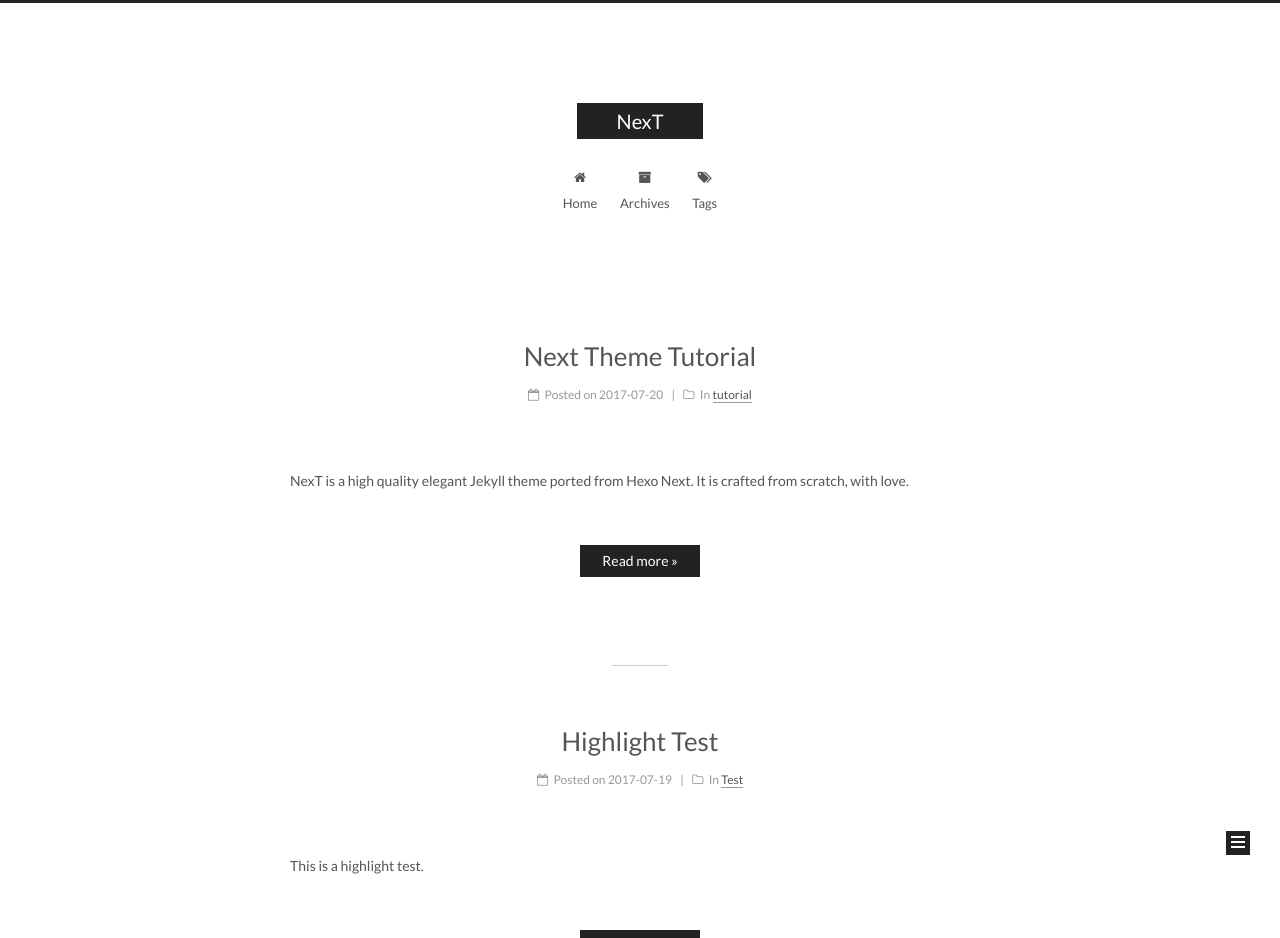
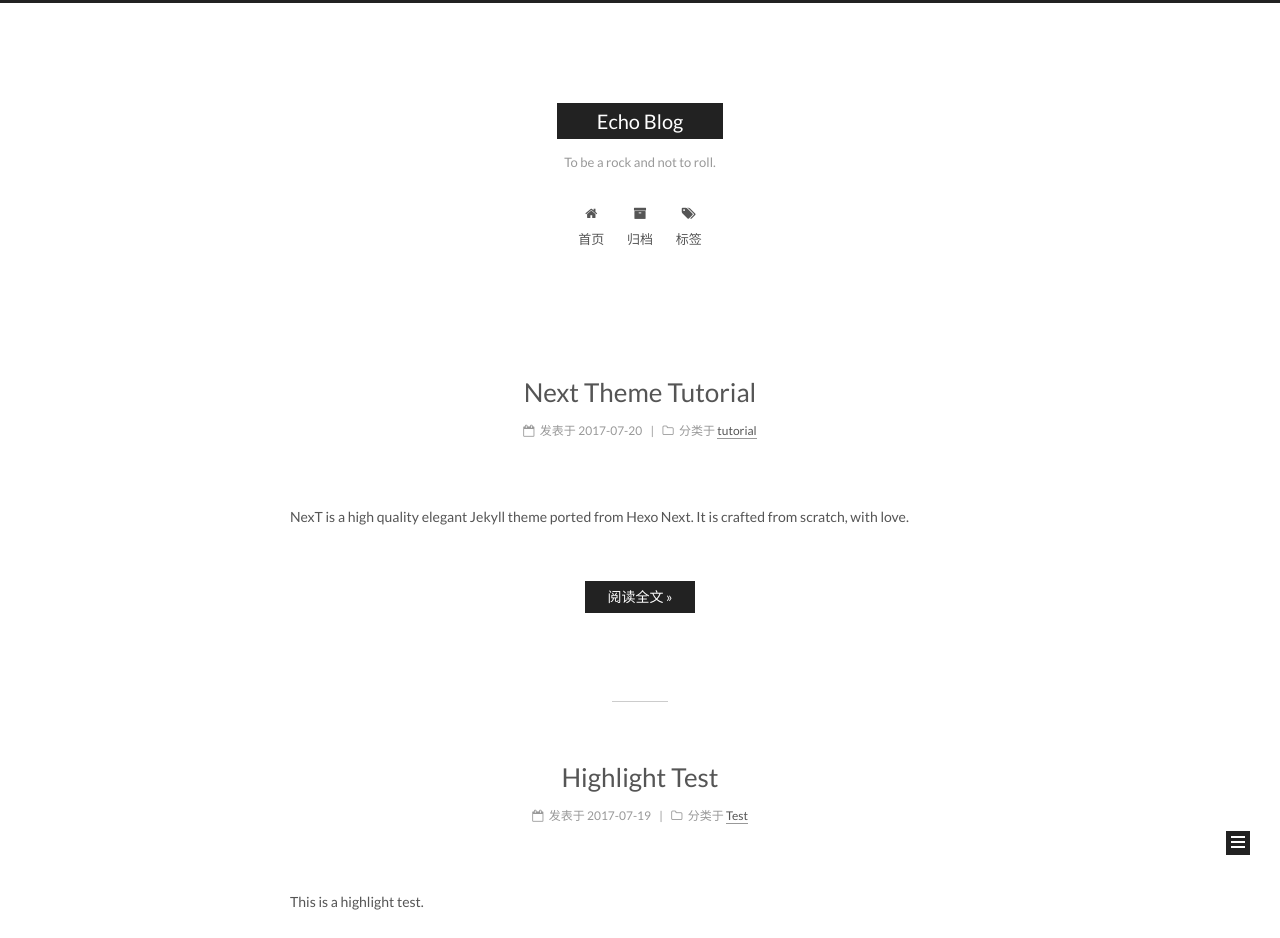
Before and after one commit to oldecho/oldecho.github.io, a Jekyll site: the page built from index.html, in a window 1280 px wide. Shown: the top 938 px of the page. Built offline with Jekyll 4.4.1, drawn with Linux system fonts in a browser that asks for light colours; the list of posts is cut into pages by our own code; some of the changed text lies outside the part shown.

Commit message:
modify config

```diff
--- a/_config.yml
+++ b/_config.yml
@@ -4,12 +4,12 @@
 # ---------------------------------------------------------------
 
 # Site
-title: NexT
-subtitle:
+title: Echo Blog
+subtitle: To be a rock and not to roll.
 description:
-author: John Doe
+author: Echo
 # Support language: de, en, fr-FR, id, ja, ko, pt-BR, pt, ru, zh-Hans, zh-hk, zh-tw
-language: en
+language: zh-Hans
 date_format: '%Y-%m-%d'
 
 # URL
@@ -78,12 +78,12 @@ plugins:
 favicon: /assets/favicon.ico
 
 # Set default keywords (Use a comma to separate)
-keywords: "Jekyll, NexT"
+keywords: "big data, machine learning"
 
 # Set rss to false to disable feed link.
 # Leave rss as empty to use site's feed link.
 # Set rss to specific value if you have burned your feed already.
-rss:
+rss: false
 
 # Specify the date when the site was setup
 #since: 2015
```
